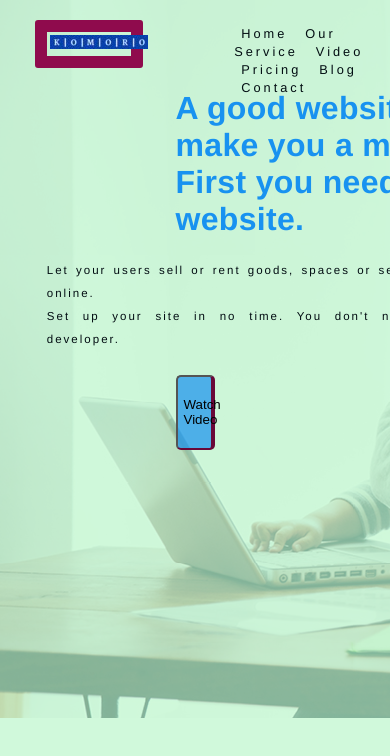
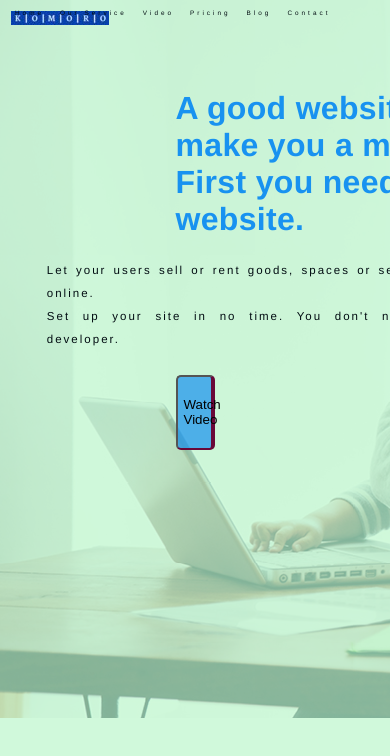
Before and after one commit to Martixana/komoro, a plain HTML site: page index.html in a window 390 px wide. Drawn offline with Linux system fonts and the light colour scheme.

Commit message:
media queries
update layout for different screen sizes

```diff
--- a/css/main.css
+++ b/css/main.css
@@ -87,3 +87,23 @@ a:hover{
 	border-radius: 8px;
 	color: #fff;
 }
+
+/*Media Queries*/
+
+@media screen and (max-width: 500px){
+	div{ border:none;
+		 display: block;
+		 text-align: center;
+		 margin-top: 0px;
+		 margin-left: 0px;
+		 }
+}
+@media screen and (max-width: 1120px){
+  nav{
+  	  display:block;
+  	  /*text-align: center;*/
+	  font-size: 50%;
+	  margin: 0px;
+	  padding:0px;
+		 }
+}
```
